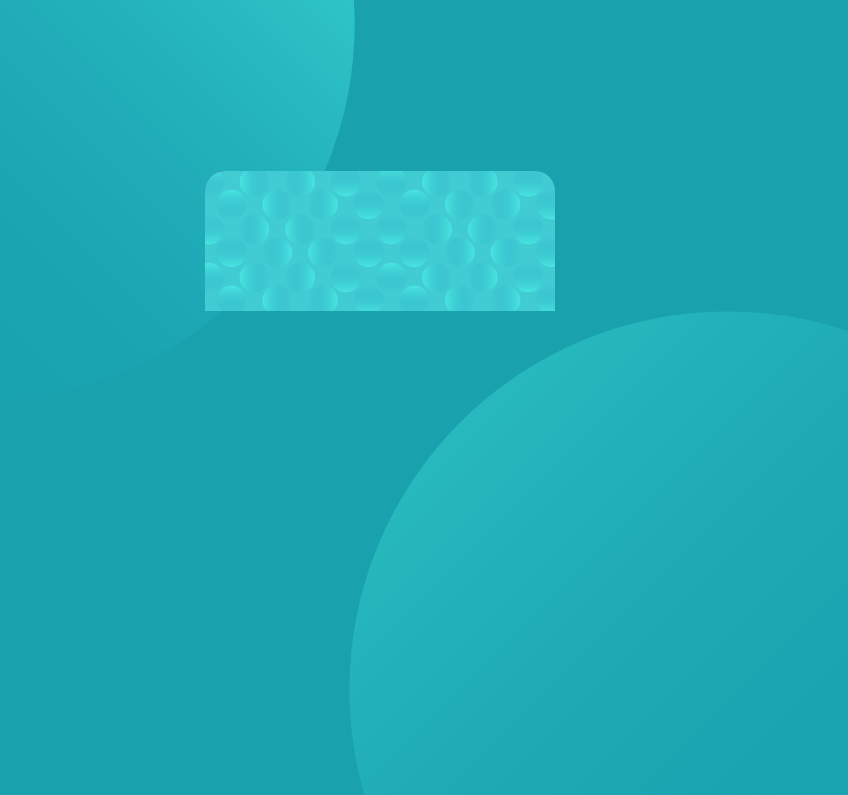
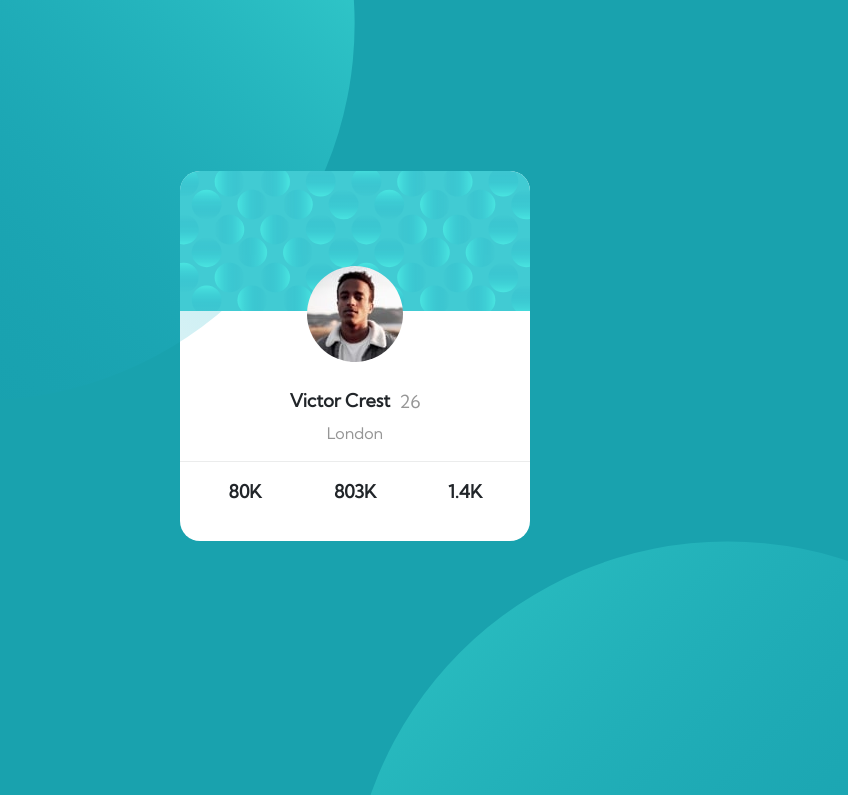
Before and after one commit to T-Induwara/Profile-Card-Challenge-by-Frontend-Mentor, a plain HTML site: page index.html in a window 1536 px wide. Shown: the top 795 px of the page, without its empty margins (413-1261 px from the left). Drawn offline with Linux system fonts and the light colour scheme.

Commit message:
Done coding of top profile card panel and bottom number panel

```diff
--- a/css/style.css
+++ b/css/style.css
@@ -21,15 +21,73 @@ body{
     #card{
         padding-left:0;
         padding-right:0;
+        padding-bottom:20px;
         margin-top:-230px;
-        width:300px;
+        width:350px;
 
         border-radius: 20px;
 
-        background-color:purple;
+        background-color:white;
+    }
+    #card-top{
+        z-index:1;
     }
     #mid_pattern_img{
         width:350px;
         border-radius:20px 20px 0px 0px;
     }
+    #profile-pic{
+        border-radius:80px;
+        border: 5px solid white;
+        padding:0;
+        z-index:3;
+        display:block;
+        margin-left:auto;
+        margin-right:auto;
+        margin-top:-50px;
+    }
+    .divider{
+        width:100%;
+        opacity:35%;
+    }
 }
+.name{
+    font-family: 'Kumbh Sans', sans-serif;
+    font-size:18px;
+    font-weight: 700;
+    text-align:center;
+    padding-top:20px;
+    margin-right:30px;
+}
+.age{
+    font-family: 'Kumbh Sans', sans-serif;
+    color:hsl(0, 0%, 59%);
+    font-size:18px;
+    font-weight: 400;
+    padding-left:20px;
+    text-align:center;
+    margin-left:90px;
+    margin-top:-42px;
+}
+.location{
+    font-family: 'Kumbh Sans', sans-serif;
+    color:hsl(0, 0%, 59%);
+    font-size:16px;
+    font-weight:400;
+    text-align:center;
+    margin-top:-10px;
+}
+.bottom-details{
+    padding-left:10px;
+    padding-right:10px;
+    display:flex;
+}
+.bottom-details p{
+    font-family: 'Kumbh Sans', sans-serif;
+}
+.bottom-f-number, .bottom-l-number, .bottom-p-number {
+    flex:33.3%;
+    font-size: 18px;
+    font-weight: 700;
+    text-align:center;
+}
--- a/index.html
+++ b/index.html
@@ -4,16 +4,38 @@
         <title>Frontend Mentor Profile Card</title>
         <link rel="stylesheet" href="css/style.css">
         <link rel="stylesheet" href="css/bootstrap.min.css">
+        <link rel="preconnect" href="https://fonts.gstatic.com">
+        <link href="https://fonts.googleapis.com/css2?family=Kumbh+Sans&display=swap" rel="stylesheet">
+
     </head>
     <body>
         <div class="container-fluid" id="first-con">
-            <img src="images/bg-pattern-top.svg" alt="top_pattern" id="top_pattern">
+            <img src="images/bg-pattern-top.svg" alt="top pattern" id="top_pattern">
             <div class="container" id="card">
                 <div id="card-top">
                     <img src="images/bg-pattern-card.svg" id="mid_pattern_img">
                 </div>
                 <div class="profile_img">
-
+                    <img src="images/image-victor.jpg" alt="profile image" id="profile-pic">
+                </div>
+                <div class="upper-details">
+                    <p class="name">Victor Crest</p>
+                    <p class="age">26</p>
+                    <p class="location">London</p>
+                </div>
+                <div class="divider">
+                    <hr>
+                </div>
+                <div class="bottom-details">
+                    <p class="bottom-f-number">
+                        80K
+                    </p>
+                    <p class="bottom-l-number">
+                        803K
+                    </p>
+                    <p class="bottom-p-number">
+                        1.4K
+                    </p>
                 </div>
 
             </div>
```
